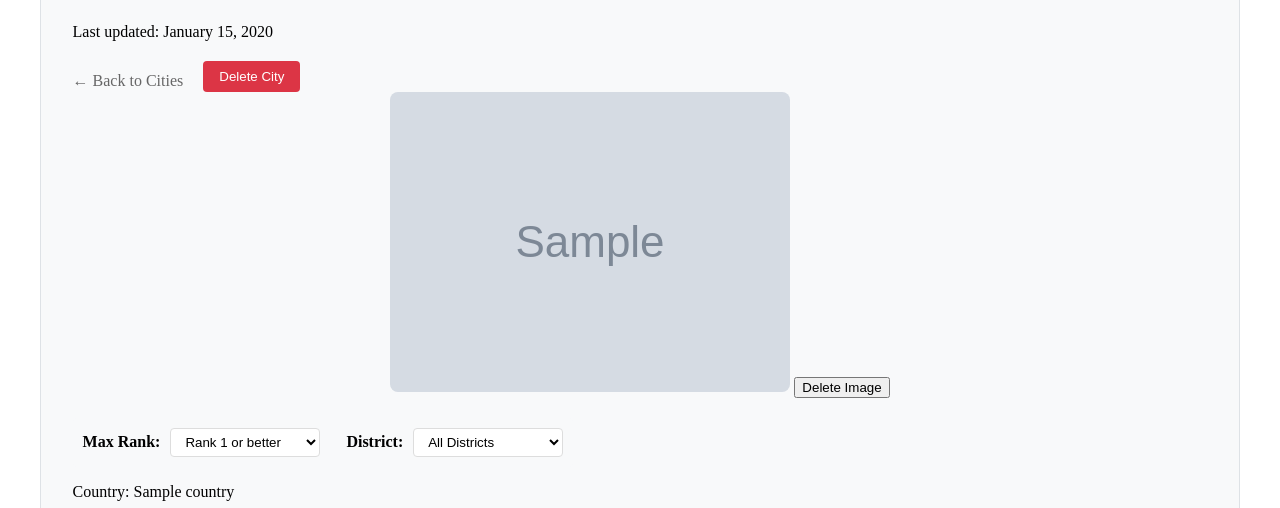
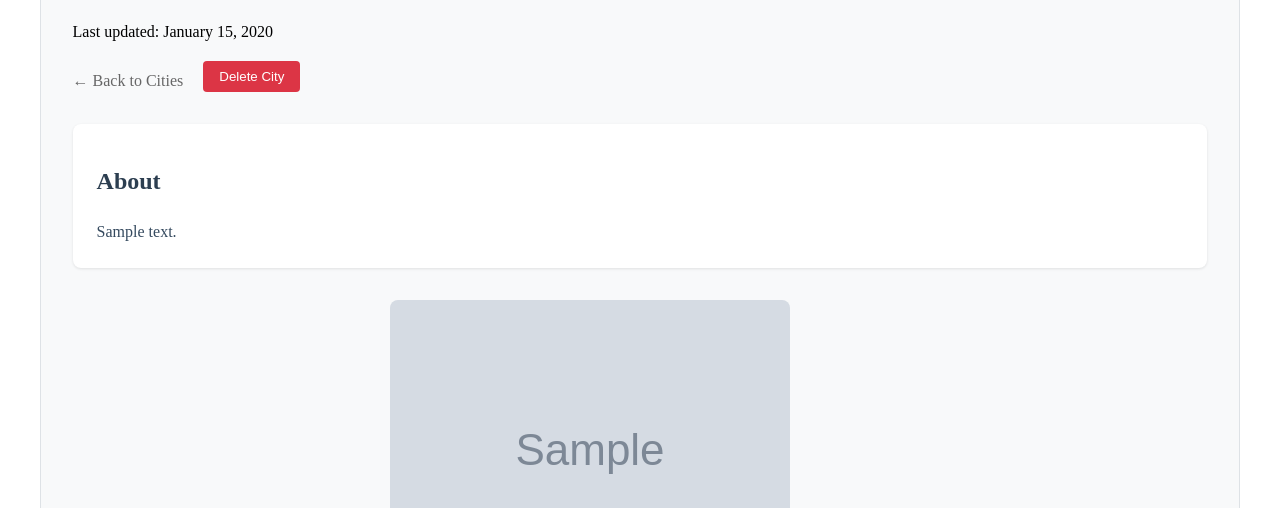
Before and after one commit to divo/city_wiki, a Django app: template cities/templates/cities/city_detail.html in a window 1280 px wide. Shown: the part 98-606 px from the top of the page. Run offline with Django 5.2, Linux system fonts and the light colour scheme; the template is opened without the code that fills it: most values are stand-ins (such as "Sample title", 1, 10 or a date in 2020); grey boxes marked "Sample" are stand-in pictures.

Commit message:
Fetch the first 2 paragraphs about the city

```diff
--- a/cities/templates/cities/city_detail.html
+++ b/cities/templates/cities/city_detail.html
@@ -123,6 +123,26 @@
         font-size: 30px;
         cursor: pointer;
     }
+
+    .city-about {
+        margin: 2em 0;
+        padding: 1.5em;
+        background: white;
+        border-radius: 8px;
+        box-shadow: 0 1px 3px rgba(0,0,0,0.1);
+    }
+
+    .city-about h2 {
+        color: #2c3e50;
+        font-size: 1.5em;
+        margin-bottom: 1em;
+    }
+
+    .city-about p {
+        color: #34495e;
+        line-height: 1.6;
+        margin-bottom: 0;
+    }
 </style>
 
 <div class="container">
@@ -133,6 +153,13 @@
             <a href="{% url 'city_list' %}" class="back-link">← Back to Cities</a>
             <button onclick="deleteCity('{{ city.name }}')" class="delete-btn">Delete City</button>
         </div>
+
+        {% if city.about %}
+        <div class="city-about">
+            <h2>About</h2>
+            <p>{{ city.about|linebreaksbr }}</p>
+        </div>
+        {% endif %}
 
         <div class="city-image-container">
             {% if city.image_url %}
```
Also changed, not shown: cities/fetch_tasks.py (+8 -2 lines), data_processing/wikivoyage_scraper.py (+19 -3 lines).
